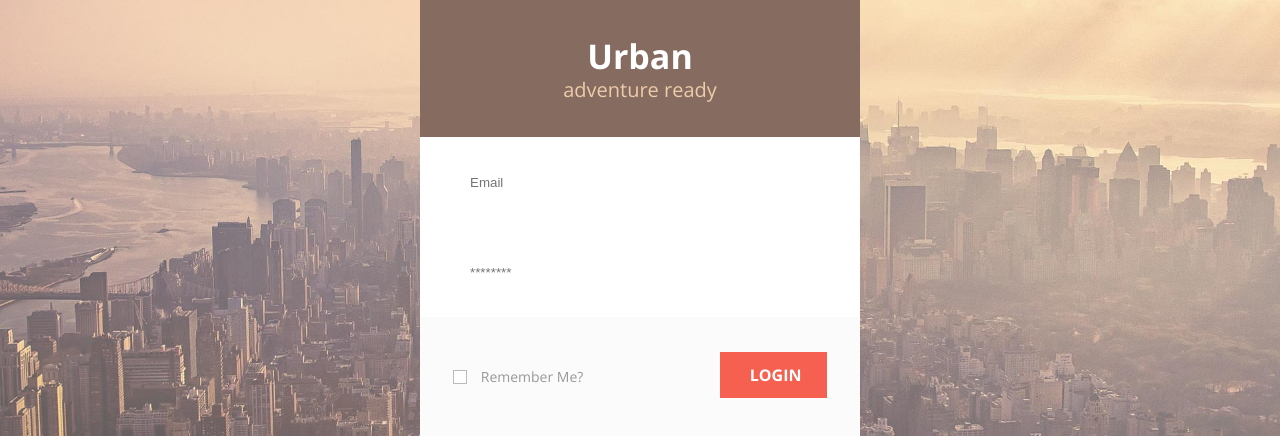
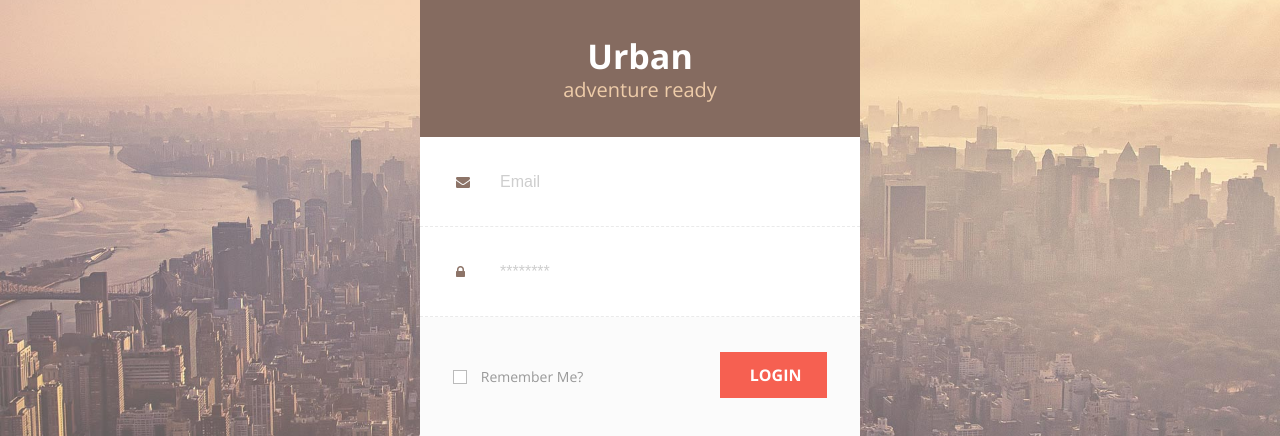
Before and after one commit to NathanCH/Urban, a PHP site: page / in a window 1280 px wide. Shown: the part 241-677 px from the top of the page. Run offline with PHP 8.4, Linux system fonts and the light colour scheme; some libraries are stand-ins or nearby versions.

Commit message:
Input Icons
- Added icons to input fields.
- Added light placeholder color to reset.
- Changed user's email field type to 'text' to prevent browser's
validation.

```diff
--- a/css/forms.css
+++ b/css/forms.css
@@ -59,15 +59,34 @@
         height: 90px;
         display: block;
         border: 1px;
-        padding-left: 50px;
+        padding-left: 80px;
+        border-bottom: 1px dashed #eaeaea;
+        z-index: 0;
+        font-size: 16px;
+        color: #846b5f;
+    }
+
+/*  Input Icons
+    ---
+
+    <div class="input-container">
+        <i class="fa fa-envelope"></i>
+        <input type="email" />
+    </div>
+*/
+
+    .input-container i{
+        position: relative;
+        z-index: 100;
+        line-height: 90px;
+        margin-left:  36px;
+        color: #8d7468;
     }
 
 /*  Checkboxes
     ---
 
-    <span class="input-checkbox">
-
-    </span>
+    <span class="input-checkbox"></span>
 */
 
     .input-checkbox{
--- a/css/reset.css
+++ b/css/reset.css
@@ -31,3 +31,18 @@ body {
 ol, ul {
     list-style: none;
 }
+/* Placeholders */
+::-webkit-input-placeholder{ /* WebKit browsers */
+    color:    #cecece;
+}
+:-moz-placeholder{ /* Mozilla Firefox 4 to 18 */
+    color:    #cecece;
+    opacity:  1;
+}
+::-moz-placeholder{ /* Mozilla Firefox 19+ */
+    color:    #cecece;
+    opacity:  1;
+}
+:-ms-input-placeholder{ /* Internet Explorer 10+ */
+    color:    #cecece;
+}
--- /dev/null
+++ b/js/functions.js
@@ -0,0 +1,3 @@
+/* functions.js
+ * nathancharrois@gmail.com
+ */
```
Also changed, not shown: js/oak.js (deleted).
